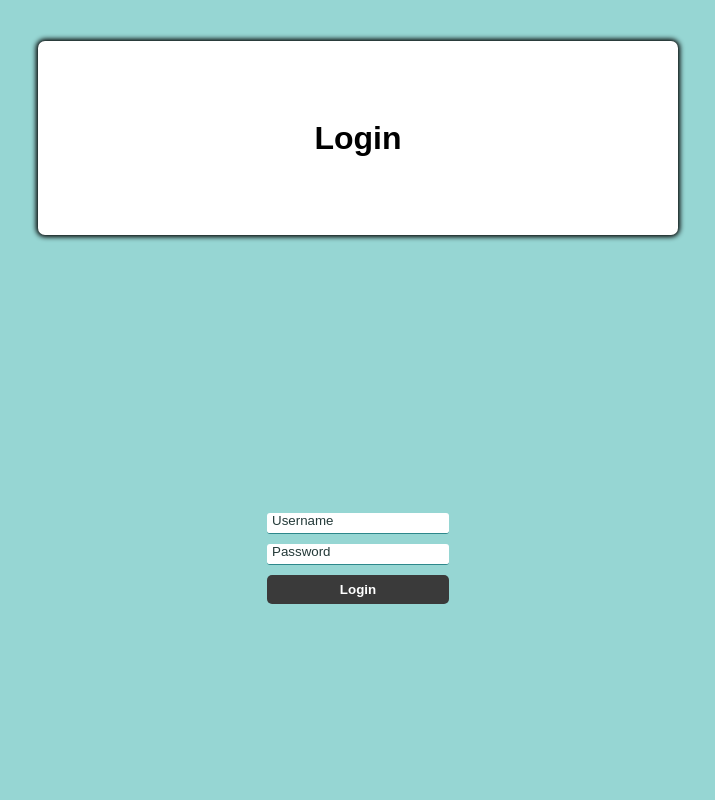
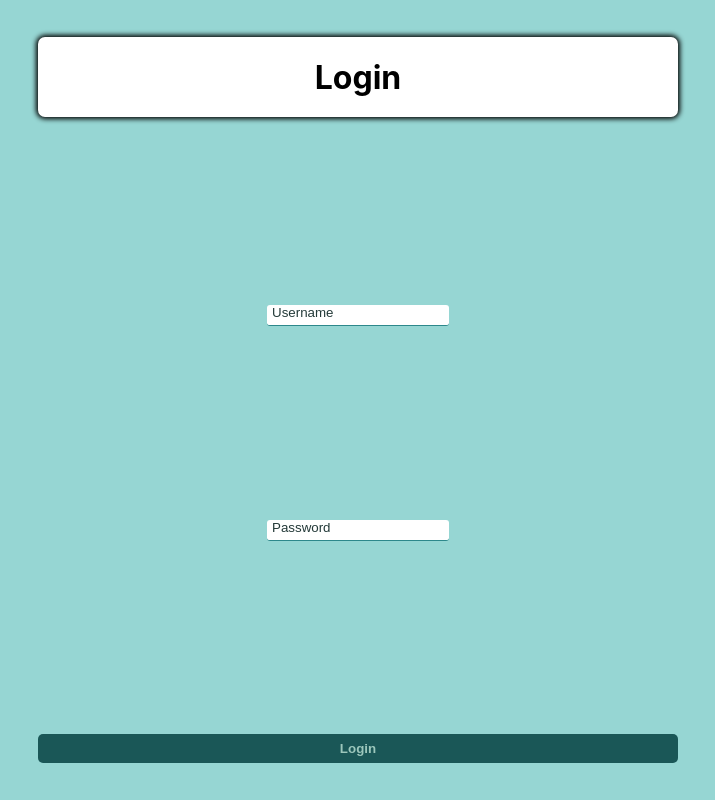
Before and after one commit to Bibi-1234/Tela-de-Login, a plain HTML site: page index.html in a window 1280 px wide. Shown: the whole page, without its empty margins (282-997 px from the left). Drawn offline with Linux system fonts and the light colour scheme.

Commit message:
Add files via upload

```diff
--- a/index.html
+++ b/index.html
@@ -11,6 +11,7 @@
 
     <body>
         <main id="main-holder">
+            <form method="POST" class="formLogin">
             <h1 id="login-header">Login</h1>
         </main>
 
@@ -23,6 +24,7 @@
             <input type="password" name="password" id="password-field" class="login-form-field" placeholder="Password">
             <input type="submit" value="Login" id="login-form-submit">
         </form>
+    </form>
 
     </body>
 
--- a/style.css
+++ b/style.css
@@ -5,7 +5,7 @@ html{
 body{
     height: 100%;
     margin: 0;
-    font-family: Arial, Helvetica, sans-serif;
+    font-family: 'Inter', sans-serif;
     display: grid;
     justify-items: center;
     align-items: center;
@@ -14,7 +14,7 @@ body{
 
 #main-holder{
     width: 50%;
-    height: 70%;
+    height: 10vh;
     display: grid;
     justify-items: center;
     align-items: center;
@@ -22,6 +22,8 @@ body{
     border-radius: 7px;
     box-shadow: 0px 0px 5px 2px black;
 }
+
+
 
 #login-msg-holder{
     width: 100%;
@@ -62,20 +64,20 @@ body{
 .login-form-field{
     border: none;
     border-bottom: 1px solid #2d888b;
-    margin-bottom: 10px;
+    margin-bottom: 120px;
     border-radius: 3px;
     outline: none;
     padding: 0px 0px 5px 5px;
 }
 
 #login-form-submit{
-    width: 100%;
+    width: 50%;
     padding: 7px;
     border: none;
     border-radius: 5px;
-    color: white;
+    color: rgb(156, 199, 188);
     font-weight: bold;
-    background-color: #3a3a3a;
+    background-color: #1a5757;
     cursor: pointer;
     outline: none;
 }
```
